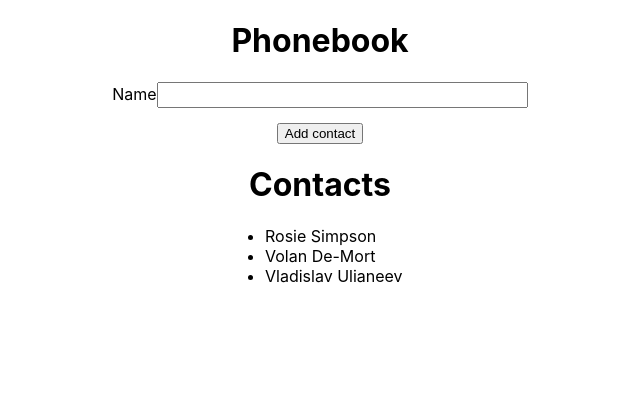
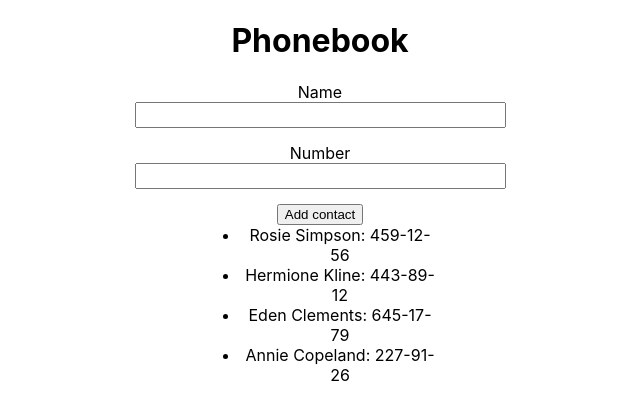
Before and after one commit to vladisulian/goit-react-hw-02-phonebook, a React (Create React App) app: page / in a window 1280 px wide. Shown: the top 420 px of the page, without its empty margins (320-960 px from the left). Built offline with nearby package versions, Linux system fonts and the light colour scheme.

Commit message:
Add array

```diff
--- a/src/components/App.jsx
+++ b/src/components/App.jsx
@@ -4,8 +4,14 @@
 
 export class App extends Component {
   state = {
-    contacts: [],
+    contacts: [
+      { id: 'id-1', name: 'Rosie Simpson', number: '459-12-56' },
+      { id: 'id-2', name: 'Hermione Kline', number: '443-89-12' },
+      { id: 'id-3', name: 'Eden Clements', number: '645-17-79' },
+      { id: 'id-4', name: 'Annie Copeland', number: '227-91-26' },
+    ],
     name: '',
+    number: '',
   };
 
   formSubmitData = data => {
@@ -19,7 +25,7 @@
 
         <Form contacts={this.state.contacts} onSubmit={this.formSubmitData} />
 
-        <ContactsList />
+        <ContactsList contacts={this.state.contacts} />
       </div>
     );
   }
--- a/src/components/Contacts/ContactsList.css
+++ b/src/components/Contacts/ContactsList.css
@@ -1,5 +1,5 @@
 .Contacts-list {
-  width: 150px;
+  width: 200px;
   display: flex;
   flex-direction: column;
   justify-content: center;
--- a/src/components/Contacts/ContactsList.jsx
+++ b/src/components/Contacts/ContactsList.jsx
@@ -2,13 +2,23 @@
 import './ContactsList.css';
 
 export const ContactsList = () => {
+  const contacts = [
+    { id: 'id-1', name: 'Rosie Simpson', number: '459-12-56' },
+    { id: 'id-2', name: 'Hermione Kline', number: '443-89-12' },
+    { id: 'id-3', name: 'Eden Clements', number: '645-17-79' },
+    { id: 'id-4', name: 'Annie Copeland', number: '227-91-26' },
+  ];
   return (
     <>
-      <h1>Contacts</h1>
+      {/* <h1>Contacts</h1> */}
       <ul className="Contacts-list">
-        <li>Rosie Simpson</li>
-        <li>Volan De-Mort</li>
-        <li>Vladislav Ulianeev</li>
+        {contacts.map(({ name, id, number }) => {
+          return (
+            <li key={id}>
+              {name}: {number}
+            </li>
+          );
+        })}
       </ul>
     </>
   );
--- a/src/components/Form/Form.jsx
+++ b/src/components/Form/Form.jsx
@@ -14,7 +14,7 @@
   return (
     <form autoComplete="off" className="Phonebook__form-container">
       <label htmlFor="name">
-        Name
+        Name <br />
         <input
           type="text"
           name="name"
@@ -24,6 +24,17 @@
           required
         />
       </label>
+      <label htmlFor="number">
+        Number <br />
+        <input
+          type="tel"
+          name="number"
+          className="Phonebook__form-input"
+          pattern="\+?\d{1,4}?[-.\s]?\(?\d{1,3}?\)?[-.\s]?\d{1,4}[-.\s]?\d{1,4}[-.\s]?\d{1,9}"
+          title="Phone number must be digits and can contain spaces, dashes, parentheses and can start with +"
+          required
+        />
+      </label>
       <button type="submit" className="Phonebook__form-submit-button">
         Add contact
       </button>
```
